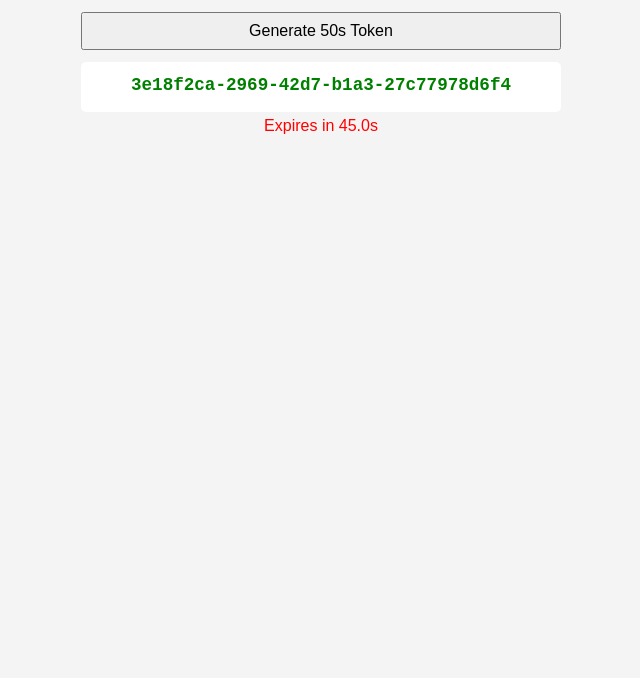
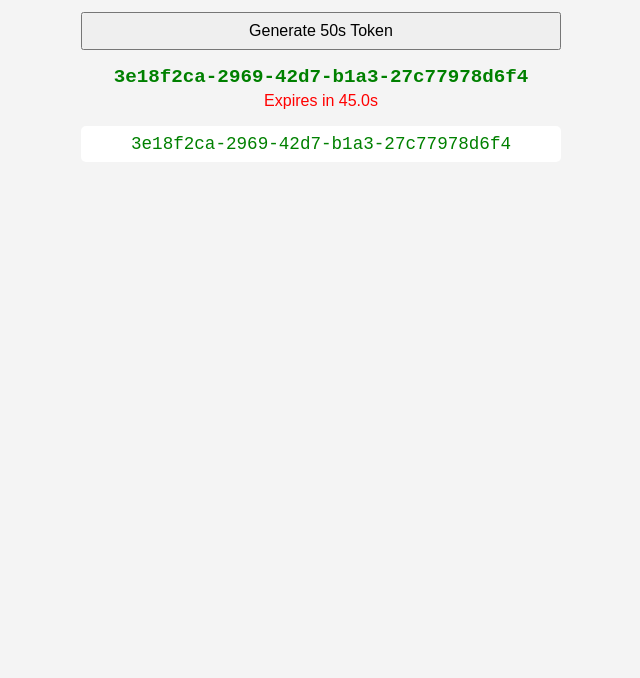
Before and after one commit to TIXU-RAMP/ROUL, a plain HTML site: page index.html in a window 1280 px wide. Shown: the part 122-800 px from the top of the page, without its empty margins (319-959 px from the left). Drawn offline with Linux system fonts and the light colour scheme.

Commit message:
Update index.html

```diff
--- a/index.html
+++ b/index.html
@@ -2,7 +2,7 @@
 <html lang="en">
 <head>
   <meta charset="UTF-8" />
-  <title>50s Token System</title>
+  <title>50s Token System with URL Token</title>
   <style>
     body {
       font-family: Arial, sans-serif;
@@ -13,32 +13,39 @@
       border-radius: 8px;
       text-align: center;
     }
-    button, input {
+    button {
       padding: 0.5rem;
       font-size: 1rem;
       margin-top: 0.3rem;
       width: 100%;
       box-sizing: border-box;
+      cursor: pointer;
     }
     section {
       margin-bottom: 2rem;
     }
-    .output {
-      margin-top: 0.8rem;
-      background: #fff;
-      padding: 0.8rem;
-      border-radius: 5px;
+    #generatedToken {
+      margin-top: 1rem;
       font-weight: bold;
-      min-height: 1.5rem;
+      font-family: monospace;
+      font-size: 1.2rem;
+      color: green;
       word-break: break-all;
+    }
+    #expire {
+      margin-top: 0.3rem;
+      color: red;
+      font-weight: normal;
+    }
+    #rawToken {
+      margin-top: 1rem;
       font-family: monospace;
       font-size: 1.1rem;
       color: green;
-    }
-    #expire {
-      color: red;
-      font-weight: normal;
-      margin-top: 0.3rem;
+      background: white;
+      padding: 0.5rem;
+      border-radius: 5px;
+      user-select: all;
     }
   </style>
 </head>
@@ -47,8 +54,9 @@
 
   <section>
     <button id="generateBtn">Generate 50s Token</button>
-    <div class="output" id="generatedToken">No token generated yet.</div>
+    <div id="generatedToken">No token generated yet.</div>
     <div id="expire"></div>
+    <pre id="rawToken" title="Raw token (select and copy)"></pre>
   </section>
 
   <script>
@@ -62,6 +70,9 @@
 
     const generatedTokenDiv = document.getElementById('generatedToken');
     const expireDiv = document.getElementById('expire');
+    const rawTokenPre = document.getElementById('rawToken');
+    const generateBtn = document.getElementById('generateBtn');
+
     let currentToken = '';
     let expireTime = 0;
     let expireInterval = null;
@@ -72,26 +83,55 @@
       if (diff <= 0) {
         expireDiv.textContent = 'Token expired!';
         generatedTokenDiv.style.color = 'red';
+        rawTokenPre.textContent = '';
         clearInterval(expireInterval);
       } else {
         expireDiv.textContent = `Expires in ${(diff / 1000).toFixed(1)}s`;
       }
     }
 
+    function setTokenInURL(token) {
+      const url = new URL(window.location);
+      url.searchParams.set('token', token);
+      window.history.replaceState({}, '', url);
+    }
+
+    function getTokenFromURL() {
+      const url = new URL(window.location);
+      return url.searchParams.get('token');
+    }
+
+    function showToken(token) {
+      generatedTokenDiv.textContent = token;
+      generatedTokenDiv.style.color = 'green';
+      rawTokenPre.textContent = token;
+      expireDiv.textContent = '';
+    }
+
     function generateToken() {
       currentToken = generateUUID();
       expireTime = Date.now() + 50 * 1000; // 50 seconds expiry
-      generatedTokenDiv.textContent = currentToken;
-      generatedTokenDiv.style.color = 'green';
-      expireDiv.textContent = '';
+      showToken(currentToken);
+      setTokenInURL(currentToken);
+
       if (expireInterval) clearInterval(expireInterval);
       expireInterval = setInterval(updateExpire, 100);
     }
 
-    document.getElementById('generateBtn').addEventListener('click', generateToken);
+    window.addEventListener('load', () => {
+      const tokenInURL = getTokenFromURL();
+      if (tokenInURL) {
+        currentToken = tokenInURL;
+        expireTime = Date.now() + 50 * 1000; // reset expiry
+        showToken(currentToken);
+        if (expireInterval) clearInterval(expireInterval);
+        expireInterval = setInterval(updateExpire, 100);
+      } else {
+        generateToken();
+      }
+    });
 
-    // Generate a token immediately on page load
-    generateToken();
+    generateBtn.addEventListener('click', generateToken);
   </script>
 </body>
 </html>
```
